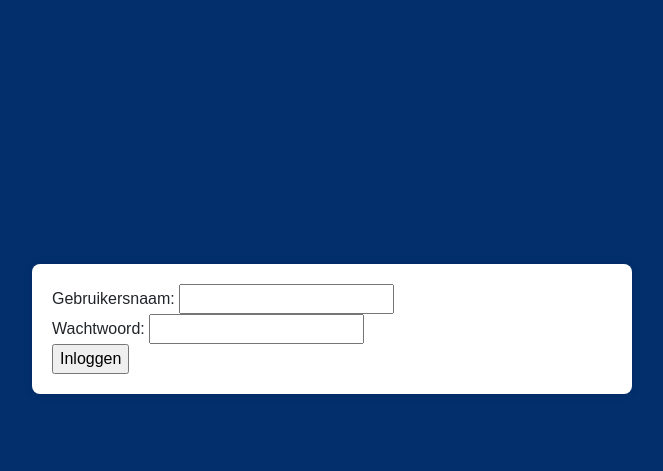
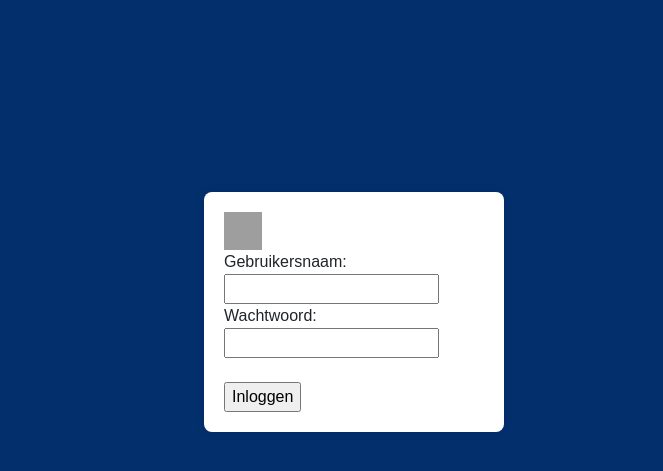
Before and after one commit to LuukvdBilt/FitForFun, a PHP site: page /login.php in a window 1280 px wide. Shown: the part 66-537 px from the top of the page, without its empty margins (308-971 px from the left). Run offline with PHP 8.4, Linux system fonts and the light colour scheme; grey boxes are pictures that could not be loaded.

Commit message:
Bug Gefixed van pagina herladen en geen containerlogin te zien krijgen

```diff
--- a/AccountsOverzicht/login.php
+++ b/AccountsOverzicht/login.php
@@ -91,10 +91,28 @@ if ($_SERVER['REQUEST_METHOD'] == 'POST') {
         </ul>
       </div>
     </div>
-  </nav>
 
-    <?php if (!isset($_SESSION['username'])): ?>
+</nav>
+
+    <?php if (!isset($_SESSION['username'])) : ?>
         <div class="containerlogin">
+
+        <form action="login.php" method="POST">
+          <img class="logo"
+          src="https://www.burda-forward.de/files/images/03_Media/Brands/FitForFun/BF_Media_Brands_FitForFun_logo.png"
+          alt="FitForFun Logo">
+          <br>
+                <label for="username">Gebruikersnaam:</label>
+                <input type="text" id="username" name="username" required><br>
+                <label for="password">Wachtwoord:</label>
+                <input type="password" id="password" name="password" required><br>
+                <br>
+                <input type="submit" value="Inloggen">
+            </form>
+
+            <?php elseif (isset($_SESSION['username'])) : ?>
+            <div class="containerlogin">
+
             <?php
 
             if (isset($_SESSION['error_message'])) {
@@ -109,16 +127,11 @@ if ($_SERVER['REQUEST_METHOD'] == 'POST') {
             ?>
 
 
-            <form action="login.php" method="POST">
-                <label for="username">Gebruikersnaam:</label>
-                <input type="text" id="username" name="username" required><br>
-                <label for="password">Wachtwoord:</label>
-                <input type="password" id="password" name="password" required><br>
-                <input type="submit" value="Inloggen">
-            </form>
+
+
+
         <?php endif; ?>
     </div>
     <script src="script.js"></script>
 </body>
-
 </html>
--- a/AccountsOverzicht/style.css
+++ b/AccountsOverzicht/style.css
@@ -18,12 +18,17 @@ body {
 
 .containerlogin {
     max-width: 600px;
-    margin: 20px auto;
+    margin: 0 auto;
     padding: 20px;
     background-color: white;
     border-radius: 8px;
     box-shadow: 0 0 10px rgba(0, 0, 0, 0.1);
     margin-top: 250px;
+    max-width: 300px;
+    display: flex;
+    position: absolute;
+    top: 1%;
+    left: 40%;
 }
 
 h1 {
@@ -34,7 +39,7 @@ h1 {
 .navbar {
     background-color: #0047AB;
 }
-.navbar .logo {
+ .logo {
     width: 38px;
     height: 38px;
     margin-right: 15px;
```
